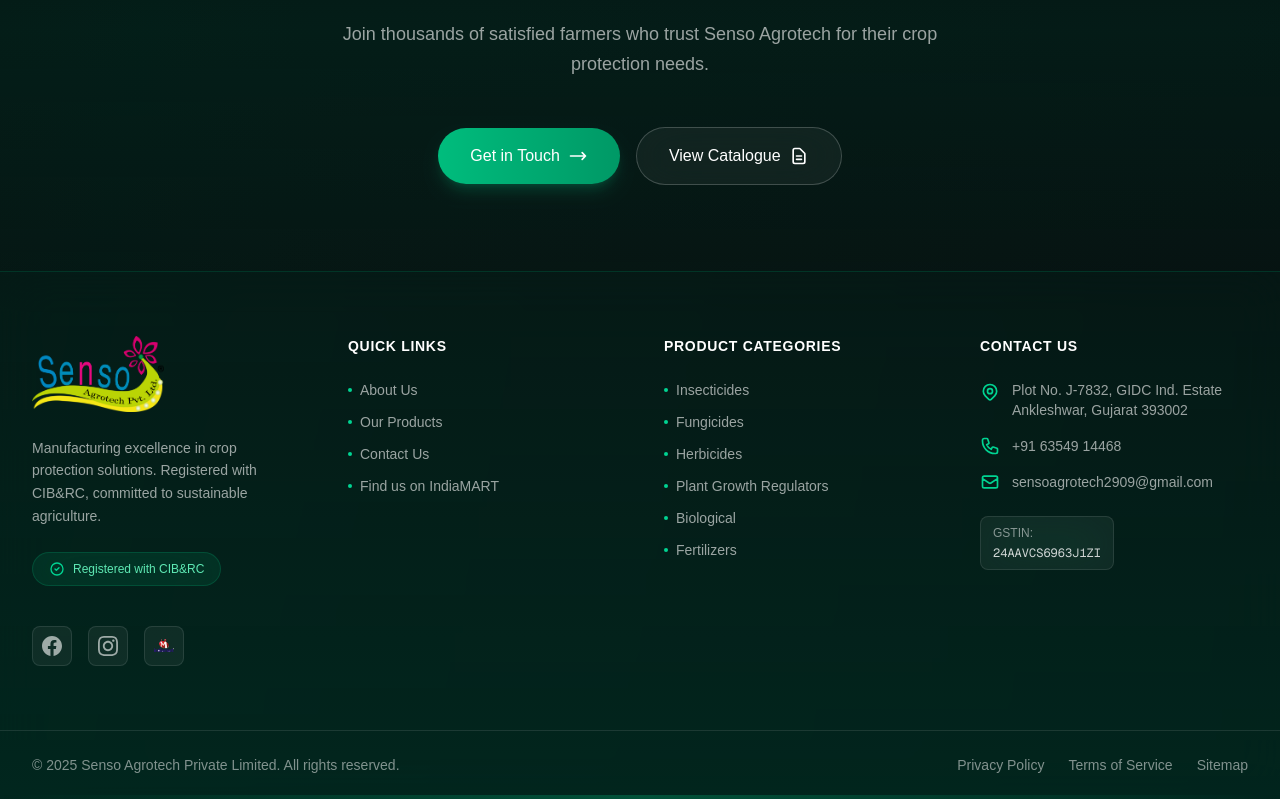
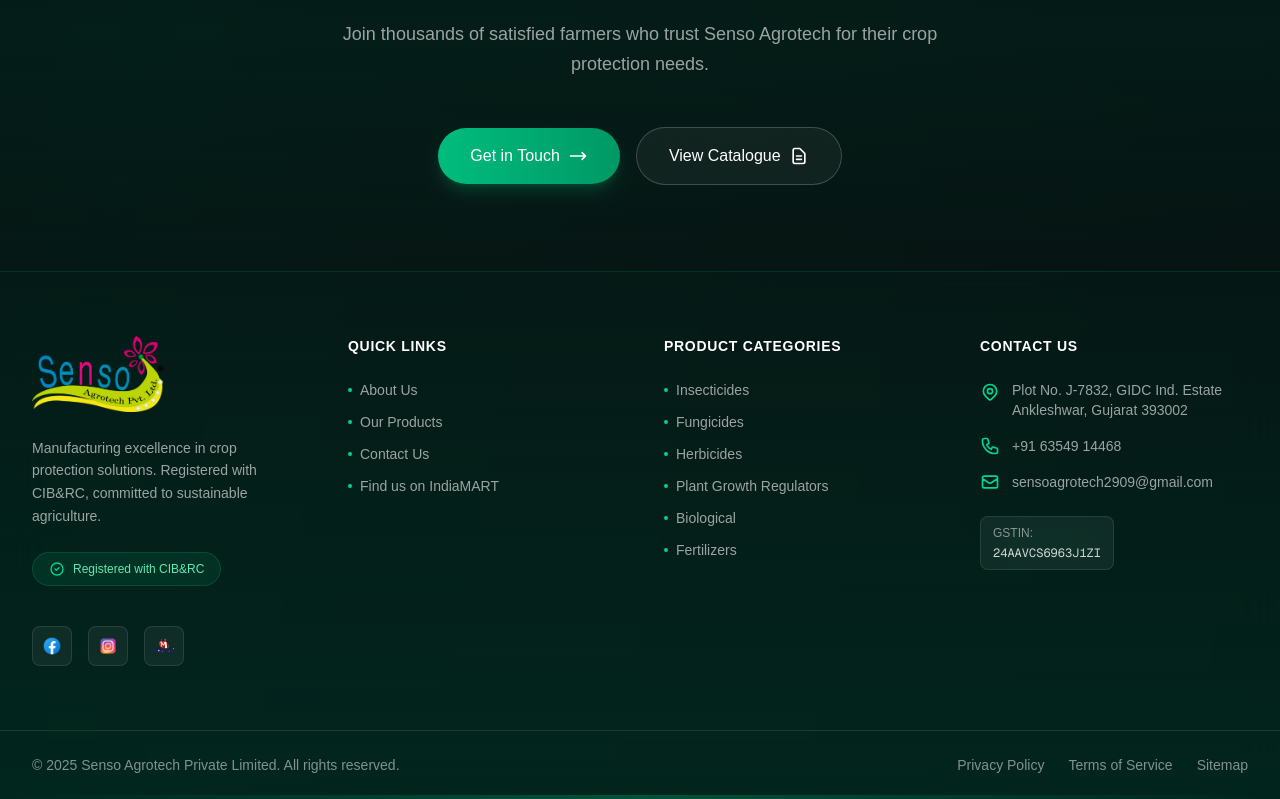
Before and after one commit to parthkumar123/exp_web_01, a Next.js app: page / in a window 1280 px wide. Shown: the part 5821-6620 px from the top of the page. Built offline with nearby package versions, Linux system fonts and the light colour scheme; no server answers; the database is empty.

Commit message:
Replace SVG icons for Facebook and Instagram in the footer with image files; add corresponding image assets to the public directory.

```diff
--- a/components/Footer.tsx
+++ b/components/Footer.tsx
@@ -11,18 +11,14 @@
     {
       name: "Facebook",
       icon: (
-        <svg className="w-5 h-5" fill="currentColor" viewBox="0 0 24 24">
-          <path d="M24 12.073c0-6.627-5.373-12-12-12s-12 5.373-12 12c0 5.99 4.388 10.954 10.125 11.854v-8.385H7.078v-3.47h3.047V9.43c0-3.007 1.792-4.669 4.533-4.669 1.312 0 2.686.235 2.686.235v2.953H15.83c-1.491 0-1.956.925-1.956 1.874v2.25h3.328l-.532 3.47h-2.796v8.385C19.612 23.027 24 18.062 24 12.073z" />
-        </svg>
+        <img src="/facebook.png" alt="Facebook" className="w-5 h-5 object-contain" />
       ),
       url: "https://www.facebook.com/p/Senso-Agrotech-Pvt-Ltd-100068228083425/",
     },
     {
       name: "Instagram",
       icon: (
-        <svg className="w-5 h-5" fill="currentColor" viewBox="0 0 24 24">
-          <path d="M12 2.163c3.204 0 3.584.012 4.85.07 3.252.148 4.771 1.691 4.919 4.919.058 1.265.069 1.645.069 4.849 0 3.205-.012 3.584-.069 4.849-.149 3.225-1.664 4.771-4.919 4.919-1.266.058-1.644.07-4.85.07-3.204 0-3.584-.012-4.849-.07-3.26-.149-4.771-1.699-4.919-4.92-.058-1.265-.07-1.644-.07-4.849 0-3.204.013-3.583.07-4.849.149-3.227 1.664-4.771 4.919-4.919 1.266-.057 1.645-.069 4.849-.069zm0-2.163c-3.259 0-3.667.014-4.947.072-4.358.2-6.78 2.618-6.98 6.98-.059 1.281-.073 1.689-.073 4.948 0 3.259.014 3.668.072 4.948.2 4.358 2.618 6.78 6.98 6.98 1.281.058 1.689.072 4.948.072 3.259 0 3.668-.014 4.948-.072 4.354-.2 6.782-2.618 6.979-6.98.059-1.28.073-1.689.073-4.948 0-3.259-.014-3.667-.072-4.947-.196-4.354-2.617-6.78-6.979-6.98-1.281-.059-1.69-.073-4.949-.073zm0 5.838c-3.403 0-6.162 2.759-6.162 6.162s2.759 6.163 6.162 6.163 6.162-2.759 6.162-6.163c0-3.403-2.759-6.162-6.162-6.162zm0 10.162c-2.209 0-4-1.79-4-4 0-2.209 1.791-4 4-4s4 1.791 4 4c0 2.21-1.791 4-4 4zm6.406-11.845c-.796 0-1.441.645-1.441 1.44s.645 1.44 1.441 1.44c.795 0 1.439-.645 1.439-1.44s-.644-1.44-1.439-1.44z" />
-        </svg>
+        <img src="/instagram.png" alt="Instagram" className="w-5 h-5 object-contain" />
       ),
       url: "https://www.instagram.com/senso_agrotech_pvt.ltd_?igsh=MW94dGoyZDZxeDN2cQ==",
     },
```
Also changed, not shown: public/facebook.png (added), public/instagram.png (added).
